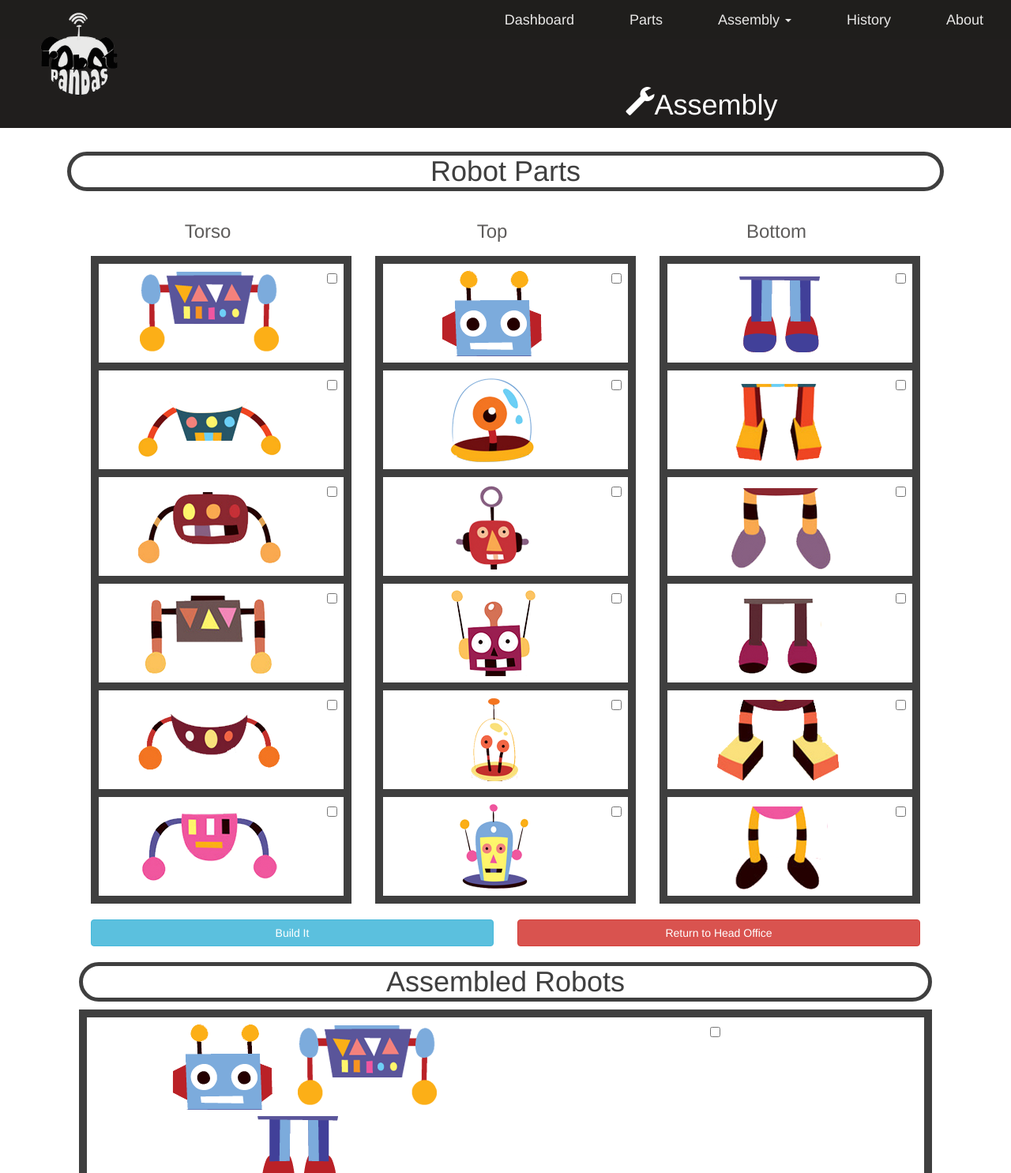
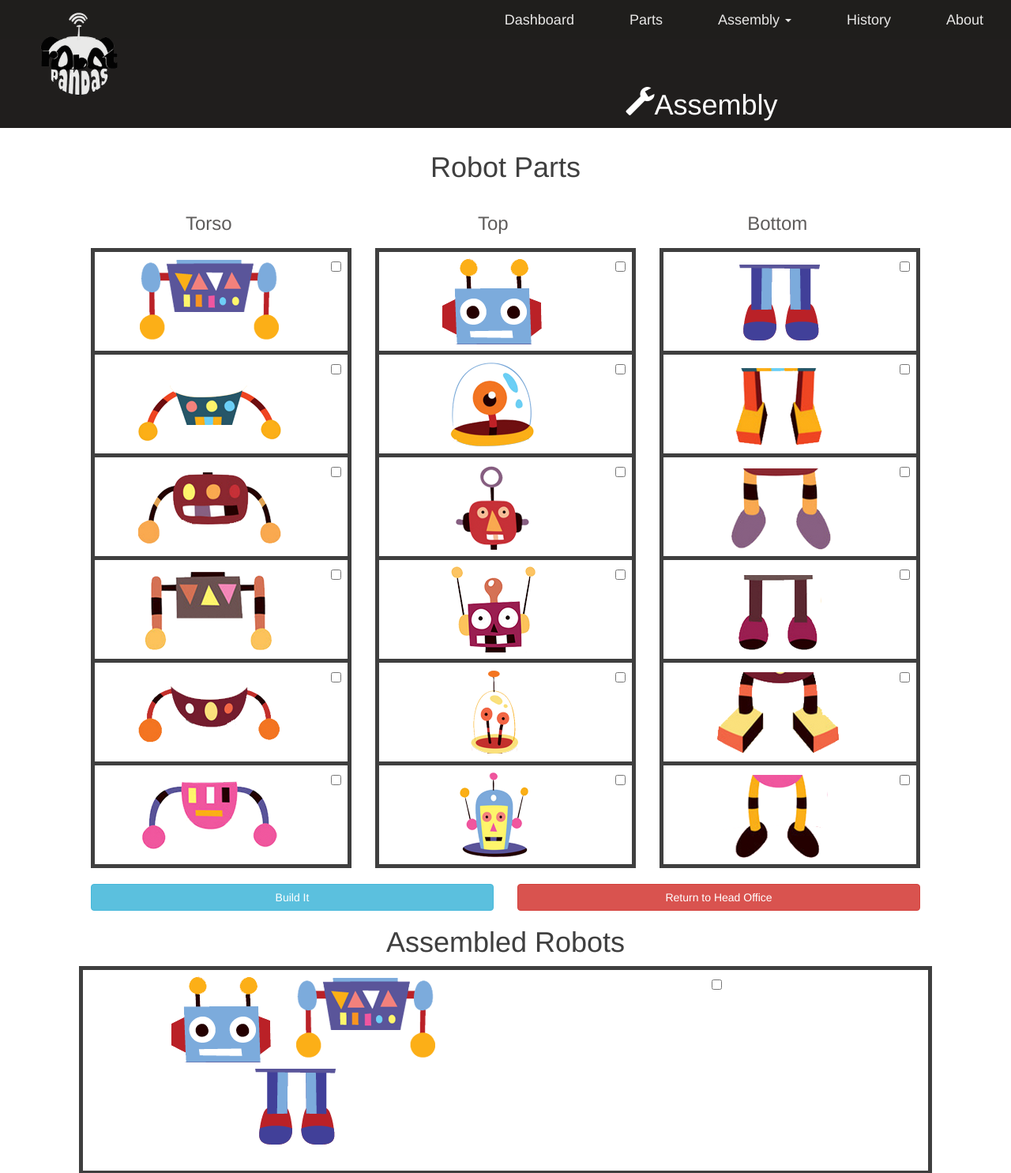
Before and after one commit to tomminwoonam/COMP4711ASN, a CodeIgniter app: page /database/assembly in a window 1280 px wide. Shown: the top 1485 px of the page at 79% size. Run offline with CodeIgniter, Linux system fonts and the light colour scheme.

Commit message:
improved css

```diff
--- a/public/css/template.css
+++ b/public/css/template.css
@@ -46,12 +46,14 @@
     padding: 10px;
 }
 .aparts {
+
     background-color: white;
+    border-radius: 25px;
+    border: 5px solid #3f3f3f;
+
+    padding: 20px;
     text-align: center;
     color: #3f3f3f;
-    border-radius: 25px;
-    border: 10px solid #3f3f3f;
-    padding: 20px;
 }
 .partscontainer {
     text-align: center;
@@ -60,8 +62,6 @@
     border: 5px solid #3f3f3f;
     padding: 10px;
 }
-
-
 img {
     margin: 0 auto;
 }
@@ -138,12 +138,12 @@ body {
     background-color: #201e1d;
     color: white;
 }
-.sectitle {
+.sectitle {/*
     border-radius: 25px;
+    border: 5px solid #3f3f3f;
+    background-color: white;*/
     color: #3f3f3f;
     text-align: center;
-    border: 5px solid #3f3f3f;
-    background-color: white;
 }
 .toptitle {
     border-radius: 25px;
@@ -164,7 +164,6 @@ body {
     background: #FFF !important;
     color: #000 !important;
 }
-
 .plantname {
     color: #f8831b;
 }
```
